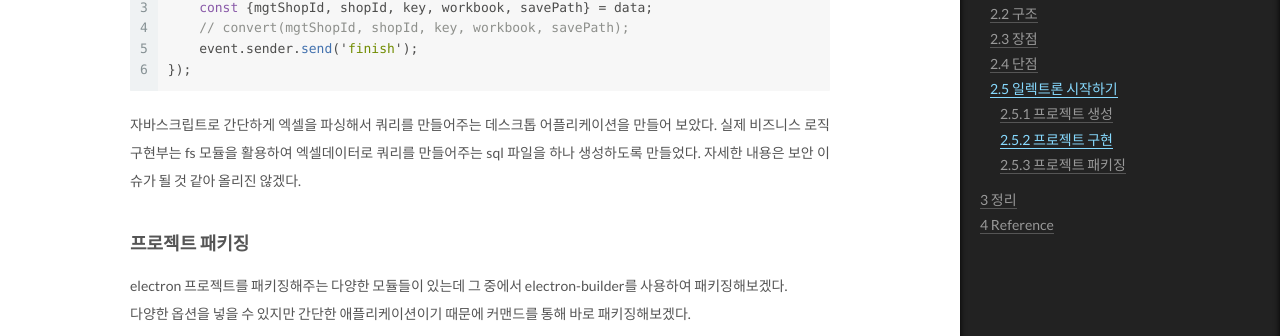
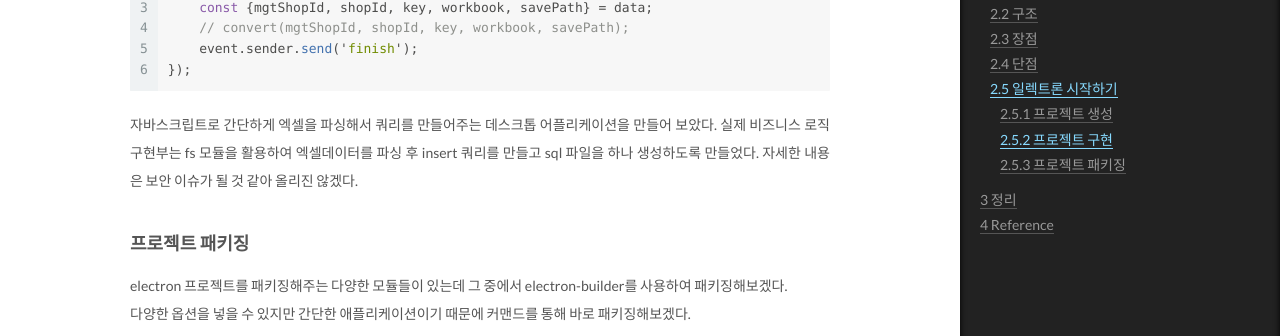
Before and after one commit to scsa8/scsa8.github.io, a Jekyll site: the page built from _posts/2021-04-16-electron-by-sol.md, in a window 1280 px wide and 1400 px high, scrolled down 6679 px. Shown: the part 144-480 px from the top of the window. Built offline with Jekyll 4.4.1, drawn with Linux system fonts in a browser that asks for light colours.

Commit message:
Update 2021-04-16-electron-by-sol.md

````diff
--- a/_posts/2021-04-16-electron-by-sol.md
+++ b/_posts/2021-04-16-electron-by-sol.md
@@ -255,7 +255,7 @@ ipcMain.on('start', (event, arg) => {
 ```
 
 자바스크립트로 간단하게 엑셀을 파싱해서 쿼리를 만들어주는 데스크톱 어플리케이션을 만들어 보았다.
-실제 비즈니스 로직 구현부는 fs 모듈을 활용하여 엑셀데이터로 쿼리를 만들어주는 sql 파일을 하나 생성하도록 만들었다.
+실제 비즈니스 로직 구현부는 fs 모듈을 활용하여 엑셀데이터를 파싱 후 insert 쿼리를 만들고 sql 파일을 하나 생성하도록 만들었다.
 자세한 내용은 보안 이슈가 될 것 같아 올리진 않겠다.
 
 ### 프로젝트 패키징
````
